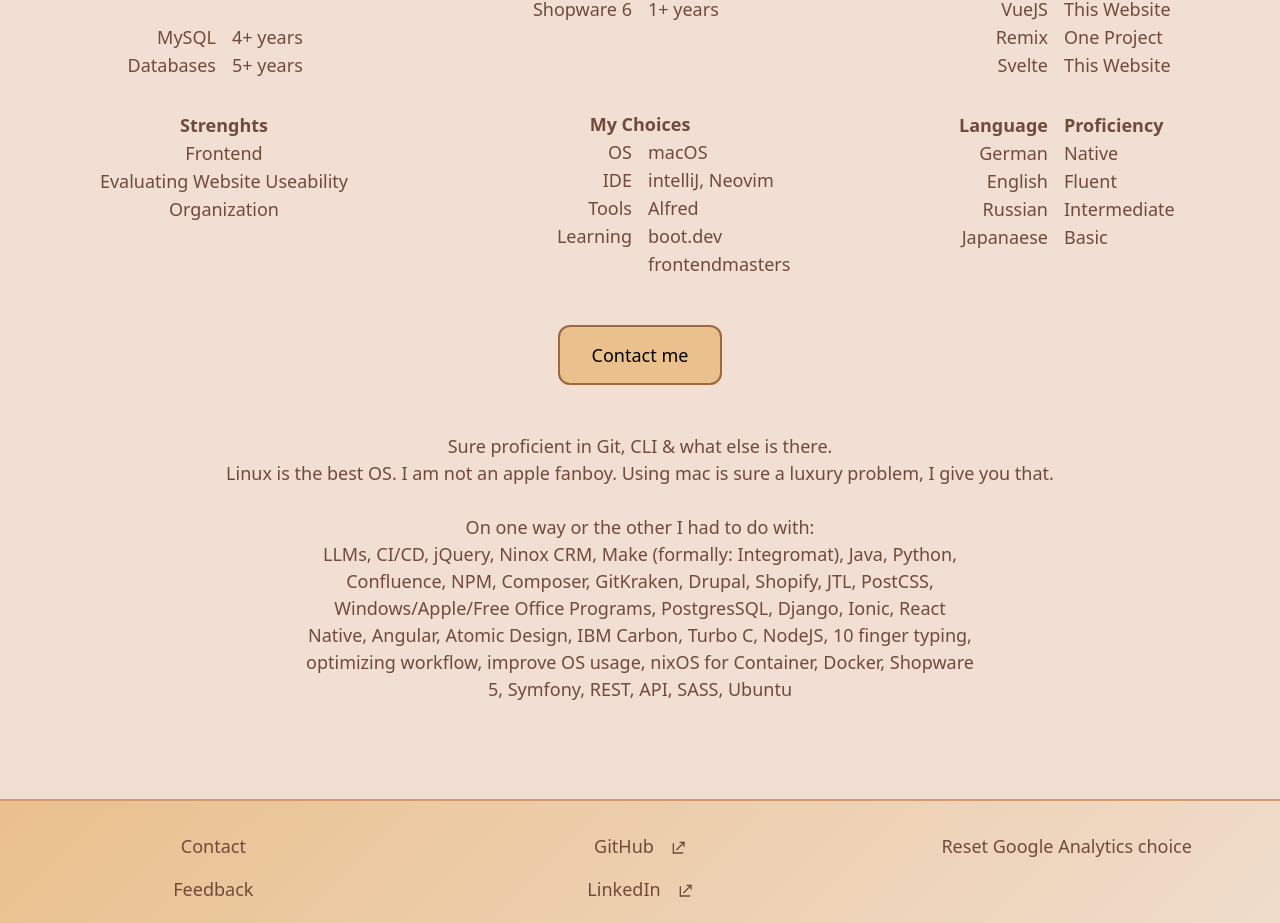
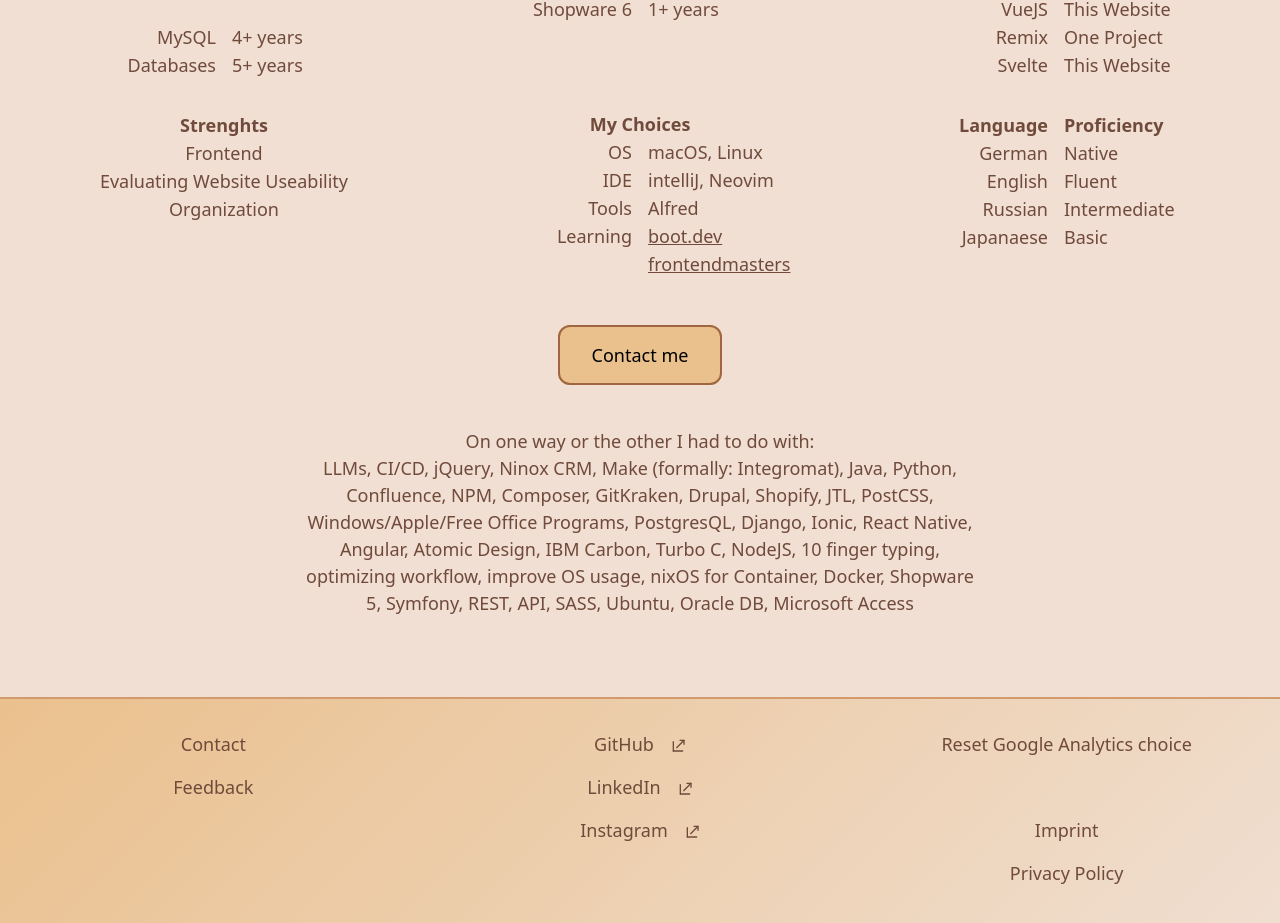
Before and after one commit to lilalunex/best-personal-website-on-the-internet, a SvelteKit app: page /dev in a window 1280 px wide. Shown: the part 1009-1932 px from the top of the page. Built offline with nearby package versions, Linux system fonts and the light colour scheme; no server answers.

Commit message:
Dev page text

```diff
--- a/src/routes/dev/+page.svelte
+++ b/src/routes/dev/+page.svelte
@@ -111,10 +111,12 @@
                             <p>Learning</p>
                         </div>
                         <div class="text-xl text-left">
-                            <p>macOS</p>
+                            <p>macOS, Linux</p>
                             <p>intelliJ, Neovim</p>
                             <p>Alfred</p>
-                            <p>boot.dev<br>frontendmasters</p>
+                            <p><a href="boot.dev" target="_blank" class="underline">boot.dev</a><br><a
+                                    href="https://frontendmasters.com/" target="_blank" class="underline">frontendmasters</a>
+                            </p>
                         </div>
                     </div>
                 </div>
@@ -143,19 +145,16 @@
                 </div>
             </div>
 
-            <div class="text-center pt-8 pb-12 md:pb-8 ">
-                <p>Sure proficient in Git, CLI & what else is there.<br>
-                    Linux is the best OS. I am not an apple fanboy. Using mac is sure a luxury problem, I give you that.
-                </p>
+            <div class="text-center pb-4">
                 <br>
                 <p class="ch-65 mx-auto">
                     On one way or the other I had to do with:<br>
                     LLMs, CI/CD, jQuery, Ninox CRM, Make (formally: Integromat), Java, Python, Confluence, NPM,
                     Composer,
-                    GitKraken, Drupal, Shopify, JTL, PostCSS, Windows/Apple/Free Office Programs, PostgresSQL, Django,
+                    GitKraken, Drupal, Shopify, JTL, PostCSS, Windows/Apple/Free Office Programs, PostgresQL, Django,
                     Ionic, React Native, Angular, Atomic Design, IBM Carbon, Turbo C, NodeJS,
                     10 finger typing, optimizing workflow, improve OS usage, nixOS for Container, Docker, Shopware 5,
-                    Symfony, REST, API, SASS, Ubuntu
+                    Symfony, REST, API, SASS, Ubuntu, Oracle DB, Microsoft Access
                 </p>
             </div>
         </div>
```
